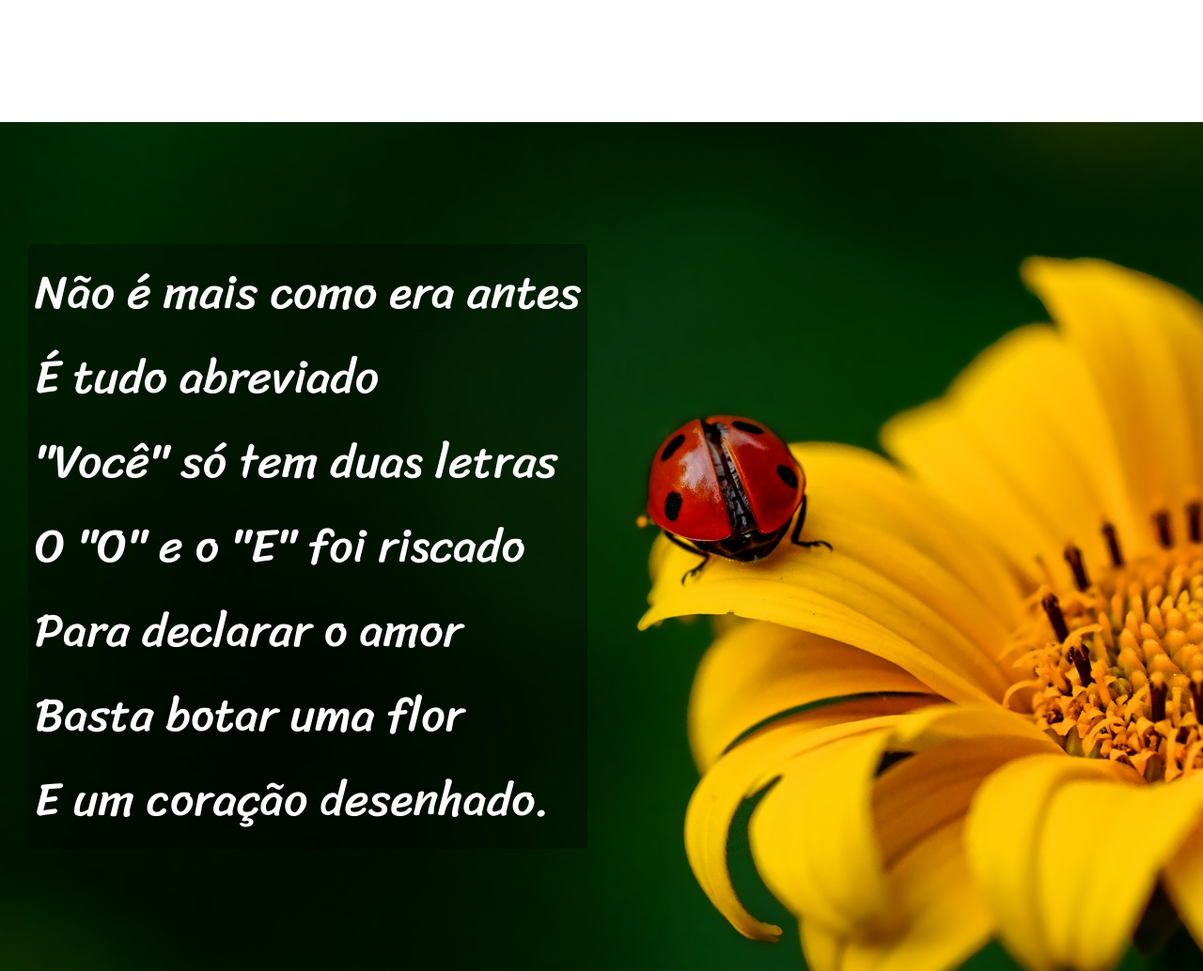
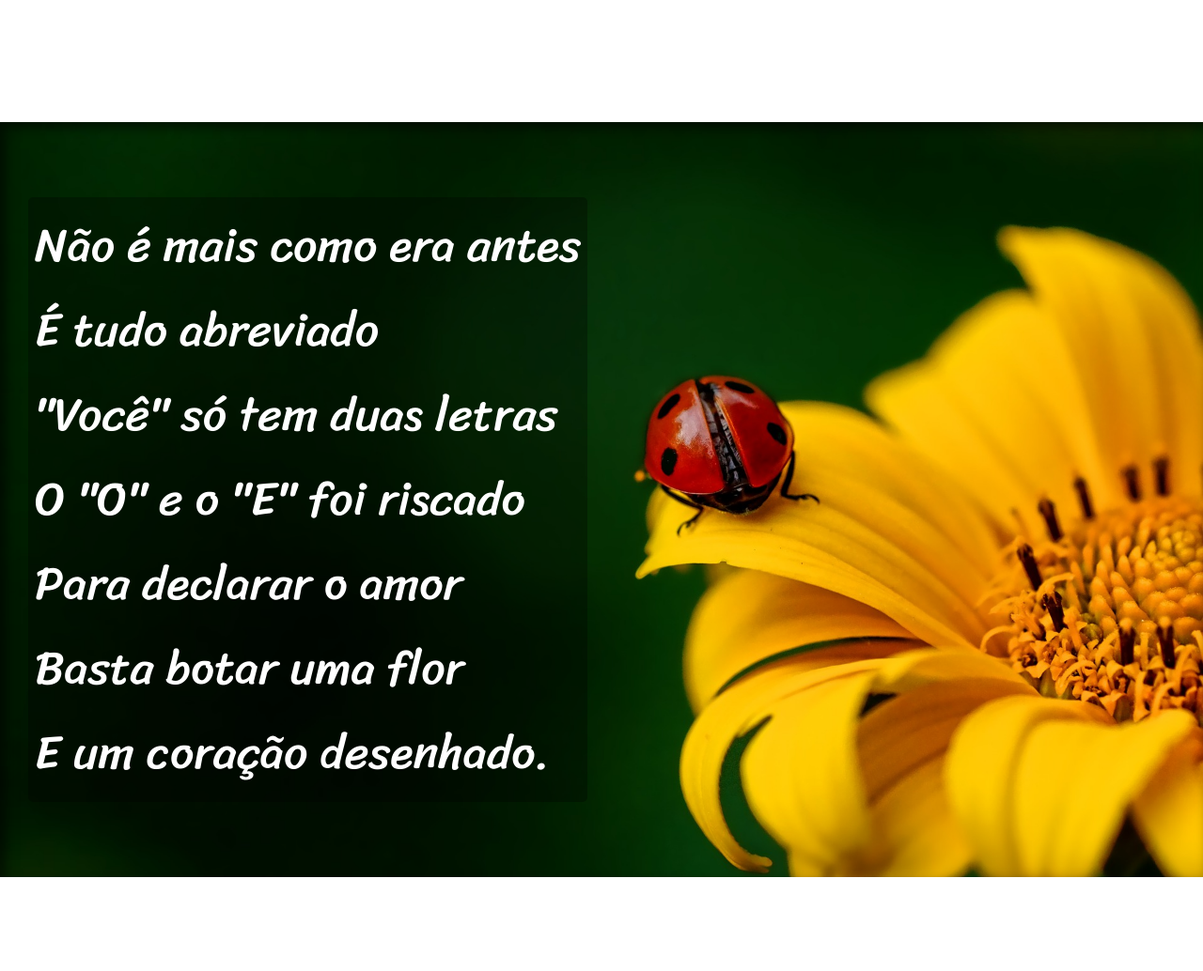
Before and after one commit to Pedrohcj-dev/html-css, a plain HTML site: page exercícios/resolucao-desafio012/index.html in a window 1280 px wide. Shown: the part 1020-2054 px from the top of the page at 94% size. Drawn offline with Linux system fonts and the light colour scheme.

Commit message:
atualizei alguns detalhes do projeto do cordel

```diff
--- a/exercícios/resolucao-desafio012/style.css
+++ b/exercícios/resolucao-desafio012/style.css
@@ -60,8 +60,7 @@ section > p{
     font-family: var(--fonte3);
     font-size: 50px;
     line-height: 90px;
-    margin-top: 50px;
-    margin-bottom: 50px;
+    padding-bottom: 2em;
 }
 
 section.imagem > p{
@@ -69,6 +68,7 @@ section.imagem > p{
     background-color: rgba(0, 0, 0, 0.301);
     padding: 7px;
     border-radius: 5px;
+
 
 }
 #imagem1{
@@ -95,6 +95,7 @@ section.imagem > p{
 .imagem{
     background-color: rgb(73, 70, 70);
     color: white;
+    box-shadow: inset 6px 6px 13px 0px rgba(0, 0, 0, 0.589);
 }
 
 footer{
```
